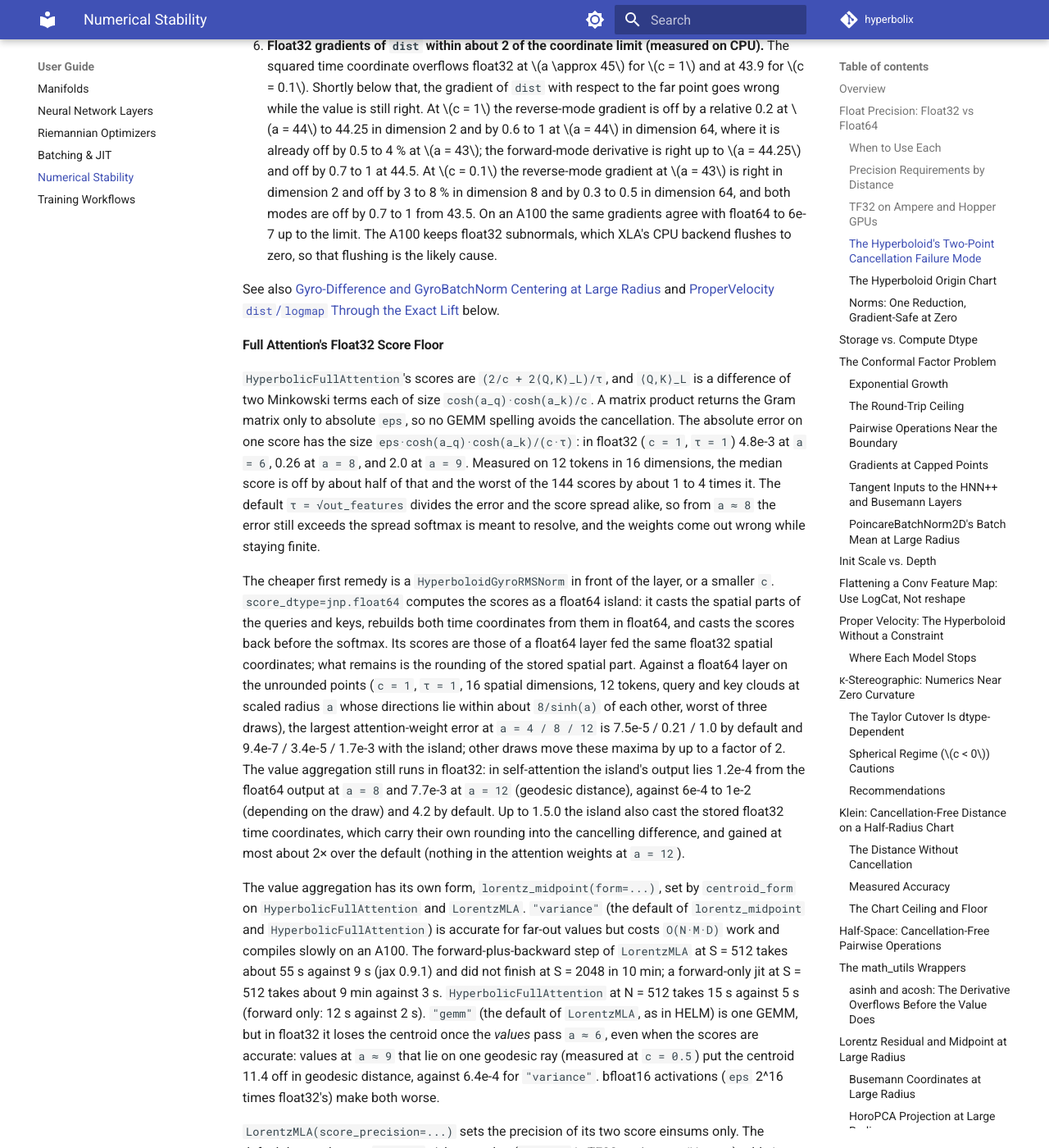
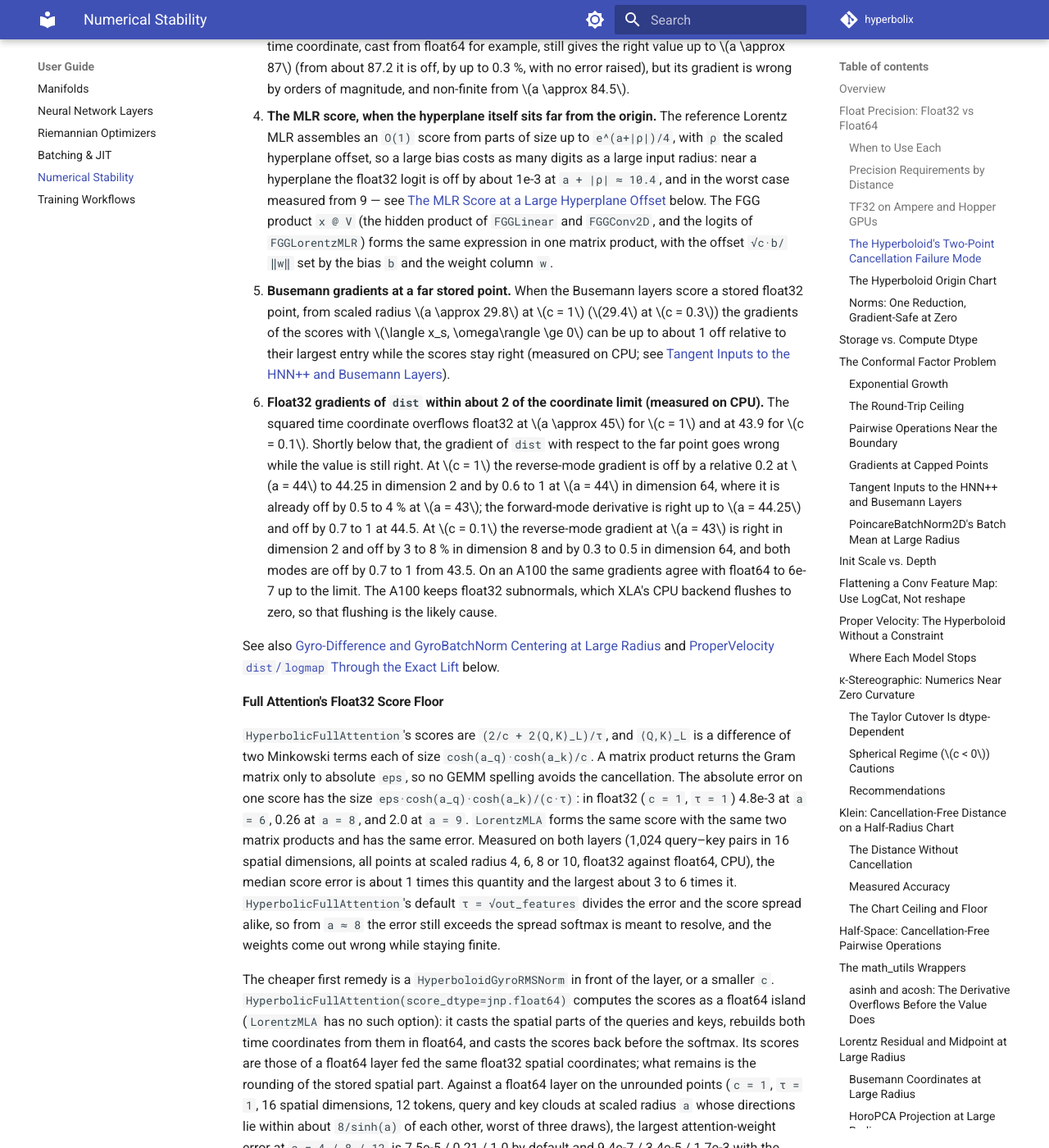
Before and after one commit to timoklein/hyperbolix, an MkDocs documentation site: the page built from docs/user-guide/numerical-stability.md, in a window 1280 px wide and 1400 px high, scrolled down 6801 px. Shown: the whole window at 82% size. Built offline with MkDocs 1.6.1 and Material for MkDocs 9.7.7, drawn with Linux system fonts in a browser that asks for light colours; comment, search, counter and statistics services are not loaded; the version menu is left out; some of the changed text lies outside the part shown.

Commit message:
Docs: stability-guide consistency fixes (hyperboloid dist pairs, accuracy list, score-error constant, minkowski_inner, 1.4.0 entry)
Docstring and documentation changes only. The hyperboloid dist numbers name the pairs they were measured on; the list of places that still lose accuracy covers LorentzMLA's scores, the gemm centroid and the FGG product; tangent_proj/egrad2rgrad are no longer called cancellation-free; the attention score error constant is re-measured on both layers (median about 1x eps*cosh(a_q)*cosh(a_k)/(c*tau), up to about 6x); CLAUDE.md points to the full list; the 1.4.0 changelog sentence gives the measured value changes and their range.

```diff
--- a/docs/user-guide/numerical-stability.md
+++ b/docs/user-guide/numerical-stability.md
@@ -17,8 +17,13 @@ Hyperbolic geometry presents unique numerical challenges due to the exponential
 Each model's pairwise operations hold up to a scaled radius $a = \sqrt{c}\,d$ (at $c = 1$). Past it
 the chart cannot represent the point; that is a property of the chart, not a bug. The hyperboloid
 has no such ceiling below $a \approx 45$, where computing its float32 time coordinate overflows;
-its float32 error grows with the radius instead (the numbers are the median `dist` error over
-pairs at distance 1).
+its float32 error grows with the radius instead. The hyperboloid numbers below are the median
+float32 `dist` error over 40 pairs at distance 1 whose two points lie at the same scaled radius
+$a$, at the angle that puts them at that distance (spatial dimension 8, $c = 1$, against an exact
+reference on the unrounded points). Pairs on one ray (same direction, radii $a$ and $a + 1$) do
+much better up to $a \approx 12$, because their angular term vanishes: median 5e-7 at $a = 10$ and
+3e-5 at 12. From $a \approx 14$ the small angle left by rounding the two stored points dominates,
+and they lose that advantage (median 0.3 at 16.6).
 
 | Model | Good to $a$ (float32 / float64) | What sets the limit |
 |---|---|---|
@@ -206,8 +211,13 @@ and the places that still lose accuracy are listed below.
 
 #### Known Limitations {#hyperboloid-known-limitations}
 
-`expmap`, `ptransp`, `tangent_proj`, `tangent_inner`, `egrad2rgrad` and `busemann` are also
-cancellation-free. Gyro `addition` is not when its result lies much closer to the origin than its
+`expmap`, `ptransp`, `tangent_inner` and `busemann` are also cancellation-free. `tangent_proj`
+and `egrad2rgrad` still form one literal Minkowski product,
+$\langle x, v\rangle_L$, which cancels down to the accuracy of the input itself: for a vector
+that is already nearly tangent at scaled radius $a$ its true value is of size
+$\varepsilon\cosh^2(a)\,\lVert v\rVert$, the normal component that `v` already carries, and the
+projection removes exactly that. At large radius, use a vector that is tangent by construction
+(the output of `logmap` or `ptransp`) rather than projecting one. Gyro `addition` is not when its result lies much closer to the origin than its
 operands: with `x` at scaled radius 8 and `y` at 7.5 on the opposite ray, the float32 result (at
 scaled radius 0.5) is off by 3 to 22 %, depending on the direction, and by about 2e-10 in float64. That case is what `gyro_difference` is
 for (see [Gyro-Difference and GyroBatchNorm Centering at Large Radius](#gyro-difference)). `is_in_manifold` and `is_in_tangent_space` compare the
@@ -219,10 +229,14 @@ Six places still lose accuracy at large radius:
 1. **`ptransp`'s direction below the float32 angular resolution.** A transport step shorter than
    the point-representation floor `eps·sinh(a)/√c` is lost in the endpoints' storage rounding, and
    no formula recovers it.
-2. **Attention scores through a GEMM.** The Lorentzian similarity score behind
-   `HyperbolicFullAttention` forms `2/c + 2⟨Q,K⟩_L` from a matrix product, and a GEMM cannot be
-   made cancellation-free the way a single pairwise `dist` can — see
-   [Full Attention's Float32 Score Floor](#attention-score-floor) below.
+2. **Attention scores and the `"gemm"` centroid.** The Lorentzian similarity score of
+   `HyperbolicFullAttention` and `LorentzMLA` forms `2/c + 2⟨Q,K⟩_L` from a matrix product, and a
+   GEMM cannot be made cancellation-free the way a single pairwise `dist` can — see
+   [Full Attention's Float32 Score Floor](#attention-score-floor) below. The value aggregation
+   `lorentz_midpoint(form="gemm")`, the default centroid of `LorentzMLA`, normalizes the weighted
+   sum `h` of the values by the literal `c·(h_0² − ‖h_s‖²)`, whose relative error grows as
+   `eps·cosh²(a)` with the radius `a` of the values; `form="variance"` avoids it (see the
+   paragraph on the value aggregation in that section).
 3. **Transport to the origin from a far point.** The generic
    `Hyperboloid.ptransp(v, far_point, origin)` still cancels: its radial component has a float32
    error of 1.95e-3 at scaled radius 10. The wrapped-normal `log_prob` does not use it: it reads
@@ -251,7 +265,10 @@ Six places still lose accuracy at large radius:
    hyperplane offset, so a large bias costs as many digits as a large input radius: near a
    hyperplane the float32 logit is off by about 1e-3 at `a + |ρ| ≈ 10.4`, and in the worst case
    measured from 9 — see
-   [The MLR Score at a Large Hyperplane Offset](#mlr-large-bias) below.
+   [The MLR Score at a Large Hyperplane Offset](#mlr-large-bias) below. The FGG product `x @ V`
+   (the hidden product of `FGGLinear` and `FGGConv2D`, and the logits of `FGGLorentzMLR`) forms
+   the same expression in one matrix product, with the offset `√c·b/‖w‖` set by the bias `b` and
+   the weight column `w`.
 5. **Busemann gradients at a far stored point.** When the Busemann layers score a stored float32
    point, from scaled radius $a \approx 29.8$ at $c = 1$ ($29.4$ at $c = 0.3$) the gradients of the
    scores with $\langle x_s, \omega\rangle \ge 0$ can be up to about 1 off relative to their largest
@@ -278,13 +295,17 @@ See also [Gyro-Difference and GyroBatchNorm Centering at Large Radius](#gyro-dif
 Minkowski terms each of size `cosh(a_q)·cosh(a_k)/c`. A matrix product returns the Gram matrix only
 to absolute `eps`, so no GEMM spelling avoids the cancellation. The absolute error on one score
 has the size `eps·cosh(a_q)·cosh(a_k)/(c·τ)`: in float32 (`c = 1`, `τ = 1`) 4.8e-3 at `a = 6`, 0.26
-at `a = 8`, and 2.0 at `a = 9`. Measured on 12 tokens in 16 dimensions, the median score is off by
-about half of that and the worst of the 144 scores by about 1 to 4 times it. The default `τ = √out_features` divides the error and the score spread
+at `a = 8`, and 2.0 at `a = 9`. `LorentzMLA` forms the same score with the same two matrix
+products and has the same error. Measured on both layers (1,024 query–key pairs in 16 spatial
+dimensions, all points at scaled radius 4, 6, 8 or 10, float32 against float64, CPU), the median
+score error is about 1 times this quantity and the largest about 3 to 6 times it.
+`HyperbolicFullAttention`'s default `τ = √out_features` divides the error and the score spread
 alike, so from `a ≈ 8` the error still exceeds the spread softmax is meant to resolve, and the
 weights come out wrong while staying finite.
 
 The cheaper first remedy is a `HyperboloidGyroRMSNorm` in front of the layer, or a smaller `c`.
-`score_dtype=jnp.float64` computes the scores as a float64 island: it casts the spatial parts of
+`HyperbolicFullAttention(score_dtype=jnp.float64)` computes the scores as a float64 island
+(`LorentzMLA` has no such option): it casts the spatial parts of
 the queries and keys, rebuilds both time coordinates from them in float64, and casts the scores
 back before the softmax. Its scores are those of a float64 layer fed the same float32 spatial
 coordinates; what remains is the rounding of the stored spatial part. Against a float64 layer on
@@ -866,7 +887,8 @@ x_rec = pv.expmap_0(y, c)      # round-trips to x_large
 Pairwise operations hold to the scaled radius $a = \sqrt{c}\,d$ below ($c = 1$). Past it the chart
 cannot represent the point, which is not a bug. The hyperboloid has no such ceiling below
 $a \approx 45$, where computing its float32 time coordinate overflows; its float32 error grows
-with the radius instead (the numbers are the median `dist` error over pairs at distance 1).
+with the radius instead (the numbers are the median `dist` error over pairs at distance 1 whose
+two points lie at the same radius; the [Overview](#overview) says how they were measured).
 To choose a manifold by use case, see [Choosing a manifold](manifolds.md#choosing-a-manifold).
 
 | Model | Good to $a$ (float32 / float64) | Limit |
@@ -1342,7 +1364,8 @@ Use `VERSION_MOBIUS_DIRECT` (version 0), the default.
   [The Round-Trip Ceiling](#poincare-roundtrip-ceiling)). The hyperboloid has no such
   ceiling up to $a \approx 45$ at $c = 1$, where computing the time coordinate overflows (see
   [Input Overflow](#input-overflow-fingerprint)); its float32 error grows as $\varepsilon\sinh a$,
-  to a median `dist` error of 5e-4 at $a = 12$ and 6e-2 at 16.6 for pairs at distance 1. Convert with
+  to a median `dist` error of 5e-4 at $a = 12$ and 6e-2 at 16.6 for pairs at distance 1 whose two
+  points lie at the same radius (see the [Overview](#overview)). Convert with
   `isometry_mappings.poincare_to_hyperboloid`.
 
 ### Hyperboloid Distance Versions {#hyperboloid-distance-versions}
@@ -1457,7 +1480,8 @@ def validate_batch(x_batch, c=1.0, atol=1e-5):
       required past the float32 chart ceiling ($a \approx 12.65$ at $c = 1$; see the
       [table](#precision-requirements-by-distance)).
     - **For large radii, use the hyperboloid or `ProperVelocity`.** The hyperboloid's float32
-      error grows as $\varepsilon\sinh a$ (5e-4 at $a = 12$, 6e-2 at 16.6; see
+      error grows as $\varepsilon\sinh a$ (median `dist` error 5e-4 at $a = 12$ and 6e-2 at 16.6
+      for pairs at distance 1 at the same radius; see
       [Known Limitations](#hyperboloid-known-limitations));
       `ProperVelocity` lives in unconstrained $\mathbb{R}^n$ and trains with plain `optax.adam`.
     - **Use `VERSION_MOBIUS_DIRECT` for Poincaré distance** (the default). `VERSION_MOBIUS`
```
Also changed, not shown: CLAUDE.md (+2 -2 lines), docs/changelog.md (+4 -1 lines), 3 other files.
